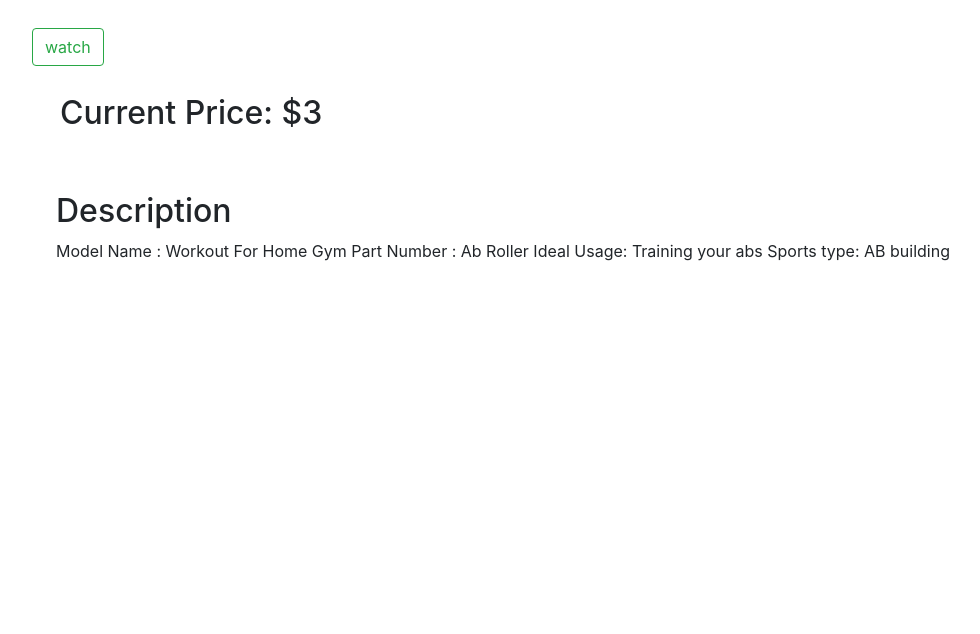
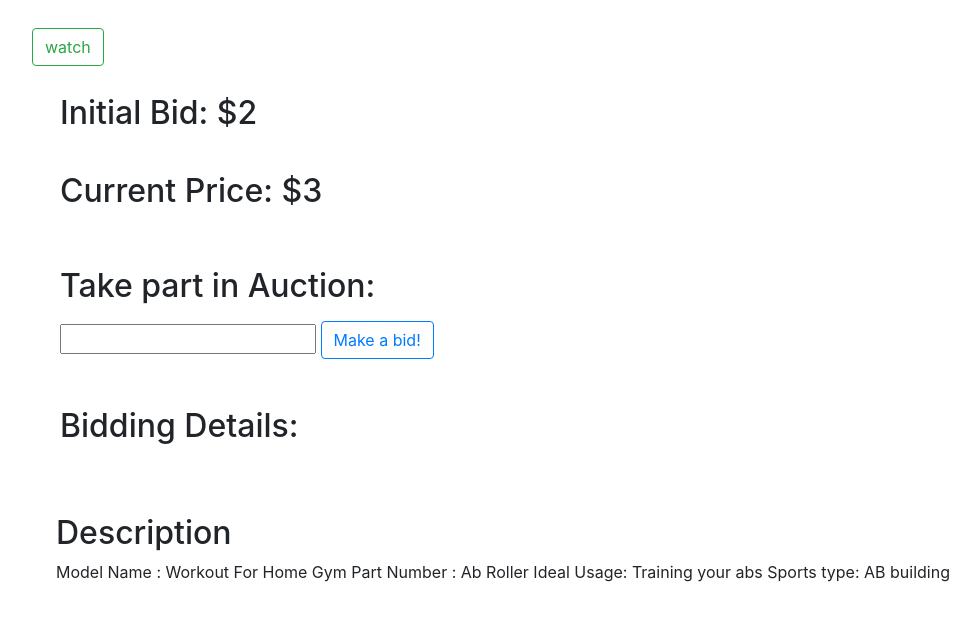
Before and after one commit to pragat-pandya/Web50, a Django app: a page that uses models/commerce/auctions/templates/auctions/listing_page.html in a window 1280 px wide. Shown: the part 595-1229 px from the top of the page, without its empty margins (53-1033 px from the left). Before the commit the page ends 856 px from the top, so only its background shows below. Run offline with Django 3.2, Linux system fonts and the light colour scheme; a user stored in the database is signed in; data comes from the database, SQL or seed files in the repository; both versions use the stored data as it was after the commit; some libraries are stand-ins or nearby versions.

Commit message:
Implement bidding in listing page

```diff
--- a/models/commerce/auctions/models.py
+++ b/models/commerce/auctions/models.py
@@ -36,3 +36,10 @@
 
     def __str__ (self):
         return f"{self.item} : {self.usr}"
+
+
+class Bid (models.Model):
+    id = models.AutoField(primary_key=True)
+    item = models.ForeignKey(Listing, on_delete=models.CASCADE, related_name="bids")
+    amount = models.IntegerField(null=False)
+    usr =  models.ForeignKey(User, on_delete=models.CASCADE, related_name="bidder")
--- a/models/commerce/auctions/templates/auctions/index.html
+++ b/models/commerce/auctions/templates/auctions/index.html
@@ -22,7 +22,7 @@
                         {% endif %}
                     </ul>
                     <div class="card-body  text-center bg-light" id="card-links">
-                        <a href="" class="card-link" >Place a BID</a>
+                        <a href="{% url 'listing_page' m.title %}" class="card-link" >Place a BID</a>
                     </div>
                 </div>
             </div>
--- a/models/commerce/auctions/templates/auctions/listing_page.html
+++ b/models/commerce/auctions/templates/auctions/listing_page.html
@@ -25,12 +25,44 @@
   </div>
   {% endif %}
 
+  <div class="p-1 m-4" id="curr_price">
+      <h2>Initial Bid: ${{initial_bid}}</h2>
+  </div>
+
 
   <div class="p-1 m-4" id="curr_price">
     {% if price != None %}
       <h2>Current Price: ${{price}}</h2>
     {% else %}
       <h2>Current Price: ${{initial_bid}}</h2>
+    {% endif %}
+  </div>
+
+  <div class="p-1 m-4">
+    <p><h2>Take part in Auction: </h2></p>
+    <form action="{% url 'make a bid' %}" method="POST">
+      {% csrf_token %}
+      <input type="hidden" value="{{title}}" name="title">
+      <input type="number" name="bid_amount">
+      <input type="submit" class="btn btn-outline-primary" value="Make a bid!">
+    </form>
+    {% if not bid_validity %}
+      <p>Sorry, your bid must be grater than the current price of the item.</p>
+    {% endif %}
+  </div>
+
+  <div class="p-1 m-4">
+    <p><h2>Bidding Details:</h2></p>
+    {% if prev_bids %}
+      {% for bid in bids %}
+        <div>
+          <ul>
+            <li>${{bid.amount}} bidded by {{bid.usr.username}}</li>
+          </ul>
+        </div>
+      {% endfor %}
+    {% else %}
+      <div>There are no previous bids be the first bidder!</div>
     {% endif %}
   </div>
 
--- a/models/commerce/auctions/templates/auctions/watchlist.html
+++ b/models/commerce/auctions/templates/auctions/watchlist.html
@@ -24,7 +24,7 @@
                     {% endif %}
                 </ul>
                 <div class="card-body  text-center bg-light" id="card-links">
-                    <a href="" class="card-link" >Place a BID</a>
+                    <a href="{% url 'listing_page' m.item.title %}" class="card-link" >Place a BID</a>
                 </div>
             </div>
         </div>
--- a/models/commerce/auctions/urls.py
+++ b/models/commerce/auctions/urls.py
@@ -12,4 +12,5 @@
     path ("watch", views.watch, name="watch"),
     path ("unwatch", views.unwatch, name="unwatch"),
     path ("watchlist", views.watchlist, name="watchlist"),
+    path ("make-a-bid", views.make_a_bid, name="make a bid"),
 ]
--- a/models/commerce/auctions/views.py
+++ b/models/commerce/auctions/views.py
@@ -71,7 +71,11 @@
 
 def listing_page (request, listing_title):
     obj = Listing.objects.get(title=listing_title)
-    flag = request.user.watcher.filter(item=obj).exists()
+    try:
+        flag = request.user.watcher.filter(item=obj).exists()
+    except AttributeError:
+        flag = False
+    bids = obj.bids.all()
     return render (request, "auctions/listing_page.html", {
         "flag" : flag,
         "listing" : obj,
@@ -80,6 +84,8 @@
         "price" : obj.curr_price,
         "description" : obj.description,
         "initial_bid" : obj.bid_init,
+        "bid_validity" : True,
+        "prev_bids" : obj.bids.all().exists(),
     })
 
 
@@ -157,3 +163,49 @@
         return render(request, "auctions/watchlist.html", {
             "flag" : False
         })
+
+@login_required(login_url='/login', redirect_field_name='index')
+def make_a_bid (request):
+    # If its a post request it is a bid makking scenario
+    if request.method == "POST":
+        # Get the listing object in question of bid
+        l = Listing.objects.get(title=request.POST["title"])
+        # Check if the bid is valid
+        if int(request.POST["bid_amount"]) > l.curr_price:
+            l.curr_price = int(request.POST["bid_amount"])
+            # Make these changes to table row
+            l.save()
+            # Populate a Bid object!
+            b = Bid()
+            b.item = l
+            b.amount = request.POST["bid_amount"]
+            b.usr = request.user
+            # Save this new bid
+            b.save()
+            flag = request.user.watcher.filter(item=l).exists()
+            return render (request, "auctions/listing_page.html", {
+                "flag" : flag,
+                "listing" : l,
+                "title" : l.title,
+                "image" : l.img,
+                "price" : l.curr_price,
+                "description" : l.description,
+                "initial_bid" : l.bid_init,
+                "bid_validity" : True,
+                "prev_bids" : l.bids.all().exists(),
+                "bids" : l.bids.all(),
+            })
+        else:
+            flag = request.user.watcher.filter(item=l).exists()
+            return render (request, "auctions/listing_page.html", {
+                "flag" : flag,
+                "listing" : l,
+                "title" : l.title,
+                "image" : l.img,
+                "price" : l.curr_price,
+                "description" : l.description,
+                "initial_bid" : l.bid_init,
+                "bid_validity" : False,
+                "prev_bids" : l.bids.all().exists(),
+                "bids" :  l.bids.all()
+            })
```
Also changed, not shown: models/commerce/auctions/migrations/0003_bid.py (added), models/commerce/db.sqlite3.
